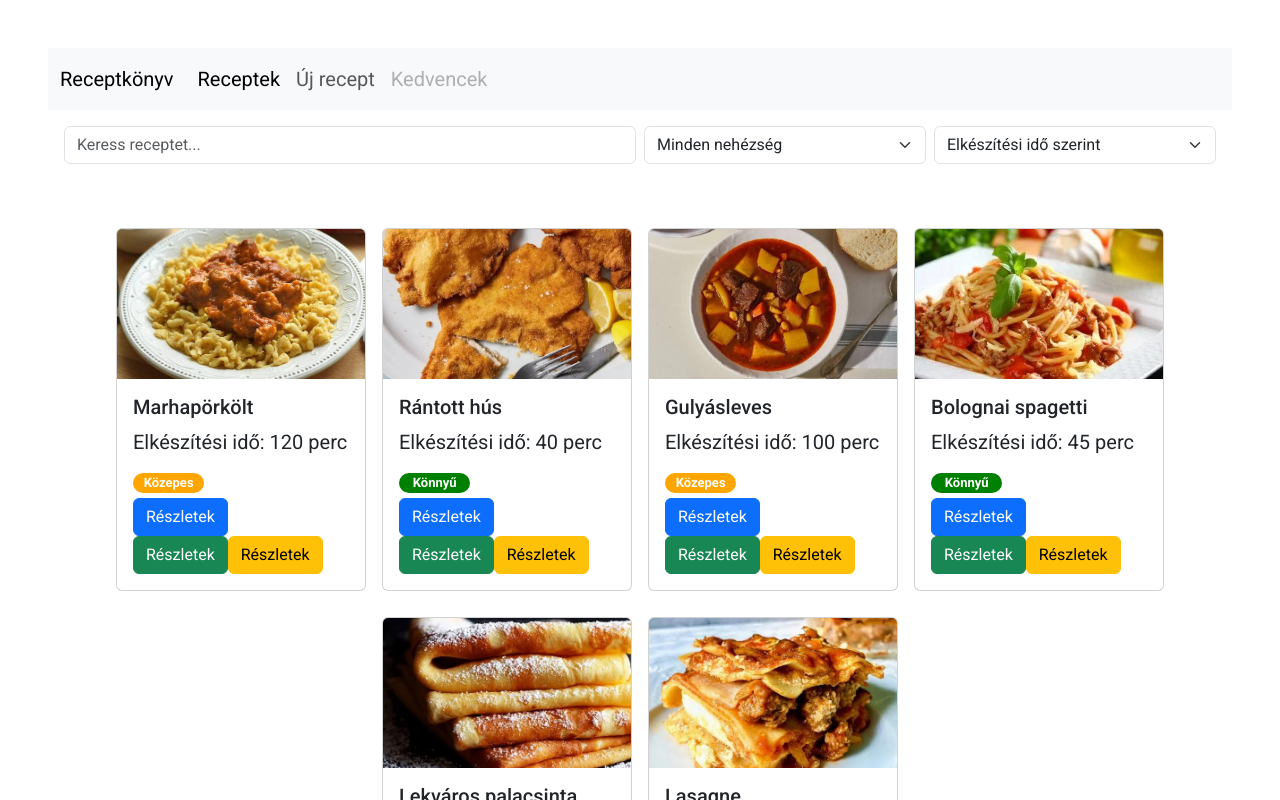
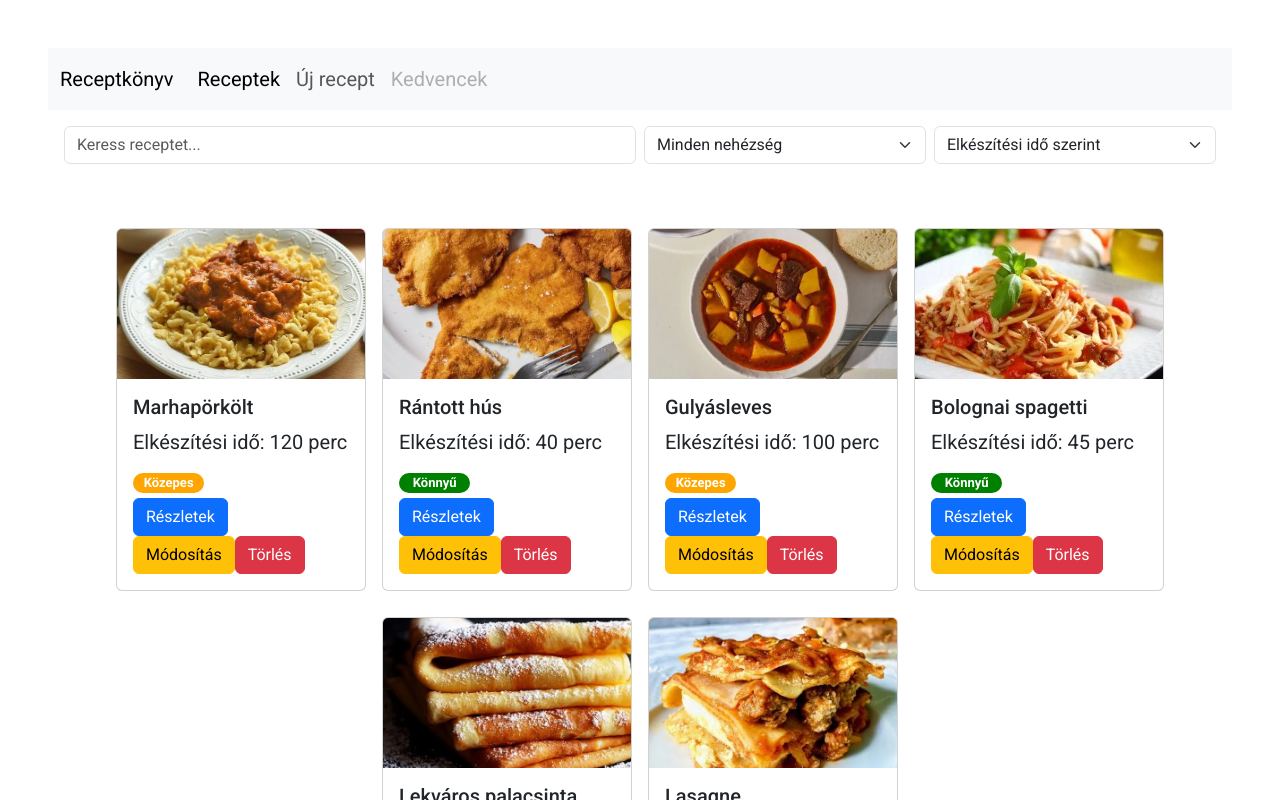
Before and after one commit to RealLorma/receptek, a Vue app: page / in a window 1280 px wide. Shown: the top 800 px of the page. Built offline with nearby package versions, Linux system fonts and the light colour scheme.

Commit message:
Gombok módosítása

```diff
--- a/src/components/ReceptLista.vue
+++ b/src/components/ReceptLista.vue
@@ -46,11 +46,11 @@ const checkLeiras = (index) => {
                         </button>
                         <p id="leirasGomb" class="d-none">{{ recept.getLeiras() }}</p>
                         <div class="">
-                            <button type="button" @click="modositas(index)" class="btn btn-success">
-                                Részletek
+                            <button type="button" @click="modositas(index)" class="btn btn-warning">
+                                Módosítás
                             </button>
-                            <button type="button" @click="torles(index)" class="btn btn-warning">
-                                Részletek
+                            <button type="button" @click="torles(index)" class="btn btn-danger">
+                                Törlés
                             </button>
                         </div>
                     </div>
```
